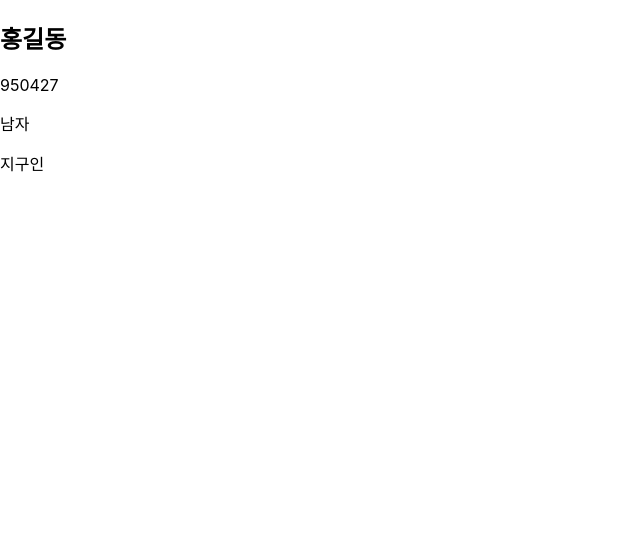
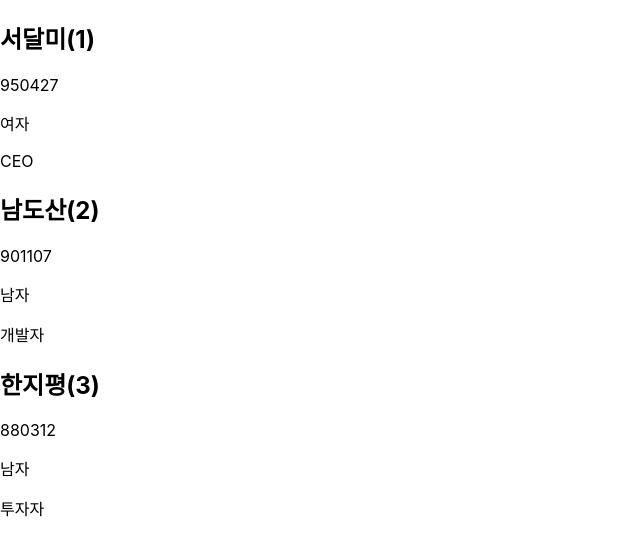
Before and after one commit to rlaehdgus27/management_system_2020, a React (Create React App) app: page / in a window 1280 px wide. Shown: the top 556 px of the page, without its empty margins (0-640 px from the left). Built offline with nearby package versions, Linux system fonts and the light colour scheme.

Commit message:
customer

```diff
--- a/src/App.js
+++ b/src/App.js
@@ -1,23 +1,52 @@
-import React, { Component, component } from "react";
+import React, { Component } from "react";
 import Customer from "./component/Customer";
 import "./App.css";
 
-const customer = {
-  name: "홍길동",
-  birthday: "950427",
-  gender: "남자",
-  job: "지구인",
-};
+const customer = [
+  {
+    id: 1,
+    // image: "",
+    name: "서달미",
+    birthday: "950427",
+    gender: "여자",
+    job: "CEO",
+  },
+  {
+    id: 2,
+    // image: "",
+    name: "남도산",
+    birthday: "901107",
+    gender: "남자",
+    job: "개발자",
+  },
+  {
+    id: 3,
+    // image: "",
+    name: "한지평",
+    birthday: "880312",
+    gender: "남자",
+    job: "투자자",
+  },
+];
 
 class App extends Component {
   render() {
     return (
-      <Customer
-        name={customer.name}
-        birthday={customer.birthday}
-        gender={customer.gender}
-        job={customer.job}
-      />
+      <div>
+        {customer.map((c) => {
+          return (
+            <Customer
+              key={c.id}
+              id={c.id}
+              // image={c.image}
+              name={c.name}
+              birthday={c.birthday}
+              gender={c.gender}
+              job={c.job}
+            />
+          );
+        })}
+      </div>
     );
   }
 }
--- a/src/component/Customer.js
+++ b/src/component/Customer.js
@@ -4,7 +4,38 @@ class Customer extends React.Component {
   render() {
     return (
       <div>
-        <h2>{this.props.name}</h2>
+        <CustomerProfile
+          id={this.props.id}
+          // image={this.props.image}
+          name={this.props.name}
+        />
+        <CustomerInfo
+          birthday={this.props.birthday}
+          gender={this.props.gender}
+          job={this.props.job}
+        />
+      </div>
+    );
+  }
+}
+
+class CustomerProfile extends React.Component {
+  render() {
+    return (
+      <div>
+        {/* <img src={this.props.image} alt="profile"/> */}
+        <h2>
+          {this.props.name}({this.props.id})
+        </h2>
+      </div>
+    );
+  }
+}
+
+class CustomerInfo extends React.Component {
+  render() {
+    return (
+      <div>
         <p>{this.props.birthday}</p>
         <p>{this.props.gender}</p>
         <p>{this.props.job}</p>
@@ -12,5 +43,4 @@ class Customer extends React.Component {
     );
   }
 }
-
 export default Customer;
```
